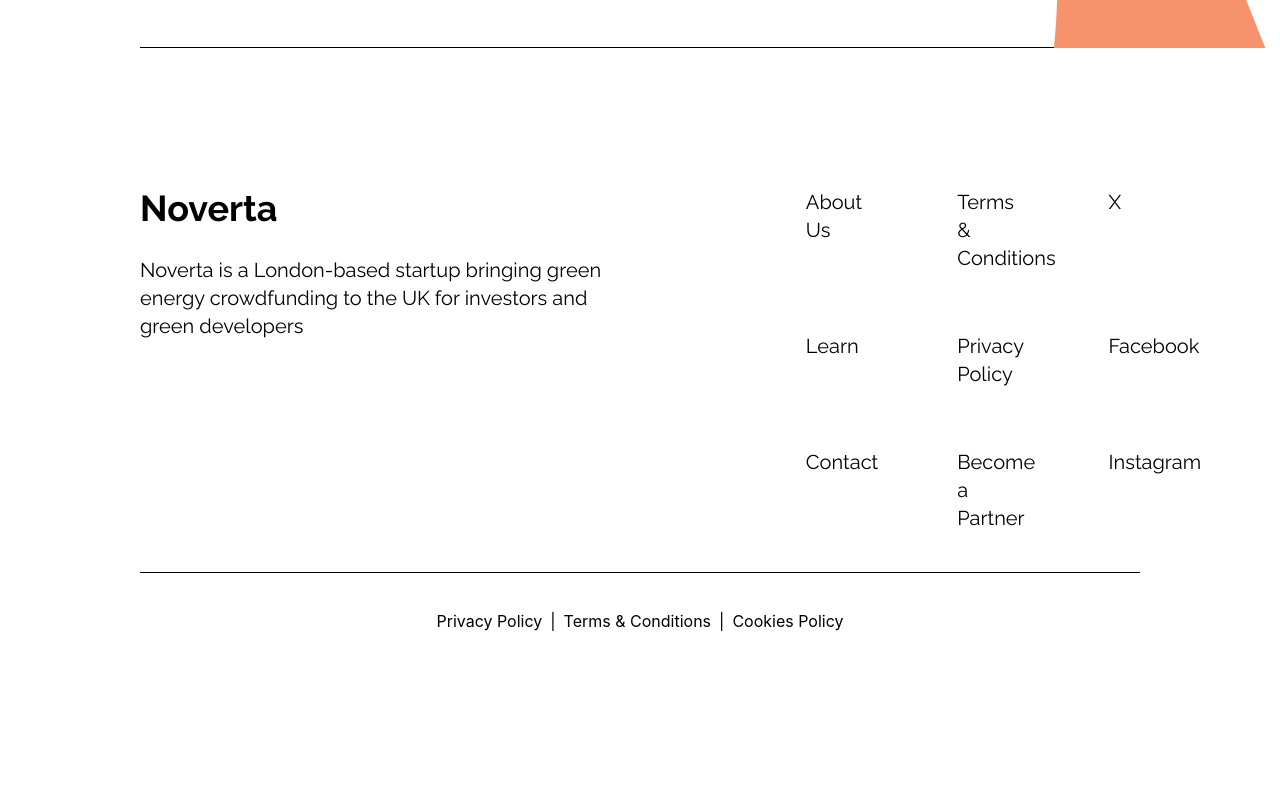
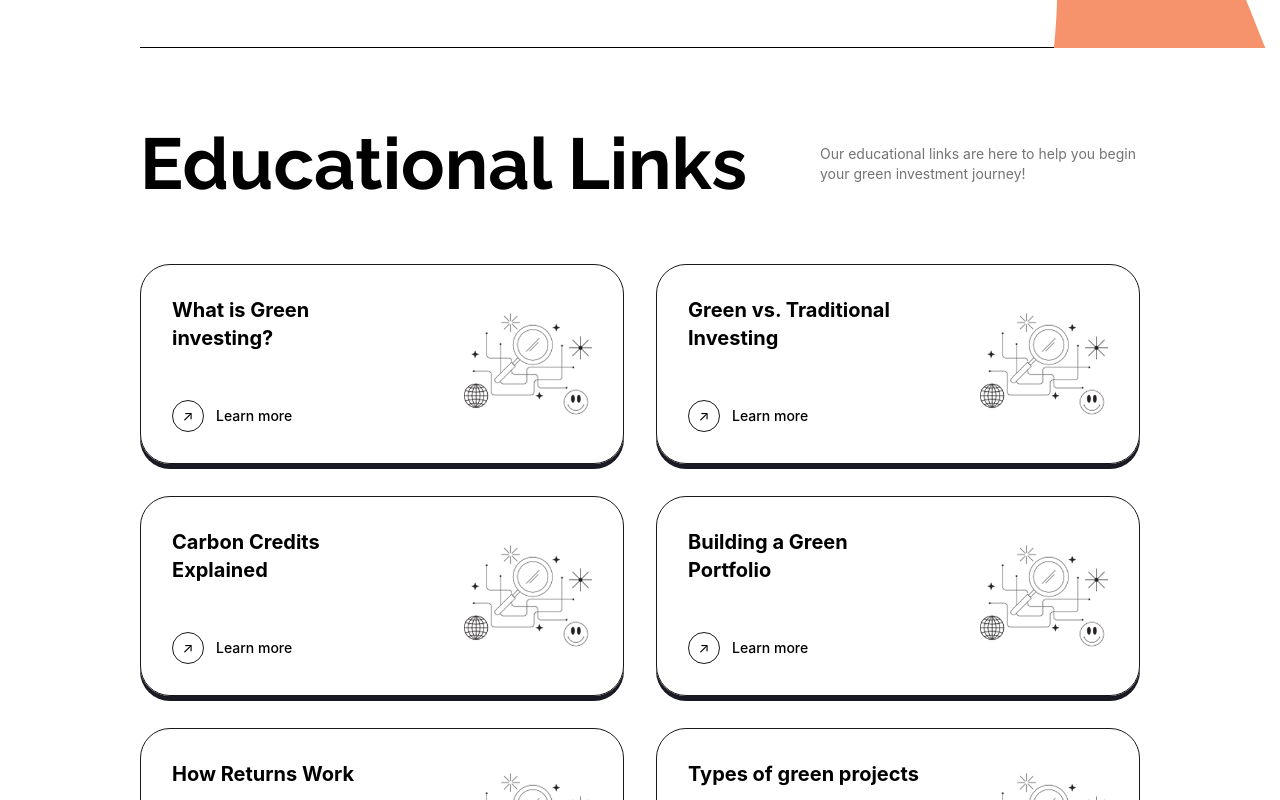
Before and after one commit to GPapagiannopoulos/enterpreneurial_journey, a React (Vite) app in the folder frontend/: page /learn in a window 1280 px wide. Shown: the part 860-1660 px from the top of the page. Before the commit the page ends 1565 px from the top, so only its background shows below. Built offline with nearby package versions, Linux system fonts and the light colour scheme.

Commit message:
feat: create education page

```diff
--- a/frontend/src/pages/Learn.tsx
+++ b/frontend/src/pages/Learn.tsx
@@ -1,5 +1,6 @@
 import Footer from "../components/Footer";
 import Navbar from "../components/Navbar";
+import EducationalLinks from "../sections/Learn/EducationalLinks";
 import Hero from "../sections/Learn/Hero";
 
 export default function Learn() {
@@ -7,6 +8,7 @@
     <div className="min-h-screen px-35">
       <Navbar />
       <Hero />
+      <EducationalLinks />
       <Footer />
     </div>
   );
--- /dev/null
+++ b/frontend/src/sections/Learn/EducationalLinks.tsx
@@ -0,0 +1,83 @@
+import webSearchImg from "../../assets/icons/web_search.png";
+
+interface EducationLinksProps {
+  title: string;
+  link: string;
+  image: string;
+}
+
+const links: EducationLinksProps[] = [
+  {
+    title: "What is Green investing?",
+    link: "/soon",
+    image: webSearchImg,
+  },
+  {
+    title: "Green vs. Traditional Investing",
+    link: "/soon",
+    image: webSearchImg,
+  },
+  {
+    title: "Carbon Credits Explained",
+    link: "/soon",
+    image: webSearchImg,
+  },
+  {
+    title: "Building a Green Portfolio",
+    link: "/soon",
+    image: webSearchImg,
+  },
+  {
+    title: "How Returns Work",
+    link: "/soon",
+    image: webSearchImg,
+  },
+  {
+    title: "Types of green projects",
+    link: "/soon",
+    image: webSearchImg,
+  },
+];
+
+export default function EducationalLinks() {
+  return (
+    <section className="py-20 border-b">
+      <div className="flex justify-between items-start mb-16">
+        <h2 className="text-7xl font-bold font-raleway">Educational Links</h2>
+        <p className="text-neutral-500 text-sm font-inter max-w-xs pt-4">
+          Our educational links are here to help you begin your green investment
+          journey!
+        </p>
+      </div>
+
+      <div className="grid grid-cols-2 gap-8">
+        {links.map((link, index) => (
+          <a
+            key={index}
+            href={link.link}
+            className="flex justify-between items-center p-8 bg-white rounded-[30px] outline outline-1 outline-offset-[-1px] outline-zinc-900 shadow-[0px_5px_0px_0px_rgba(25,26,35,1.00)] hover:translate-y-1 hover:shadow-none transition-all duration-200"
+          >
+            <div className="flex flex-col justify-between gap-12 h-full">
+              <h3 className="text-xl font-bold font-inter max-w-60">
+                {link.title}
+              </h3>
+              <div className="flex items-center gap-3">
+                <div className="w-8 h-8 rounded-full border border-zinc-900 flex items-center justify-center">
+                  <span className="text-sm">↗</span>
+                </div>
+                <span className="text-sm font-medium font-inter">
+                  Learn more
+                </span>
+              </div>
+            </div>
+            <img
+              src={link.image}
+              alt={link.title}
+              className="w-32 h-32 object-contain"
+            />
+          </a>
+        ))}
+      </div>
+    </section>
+  );
+}
```
Also changed, not shown: frontend/src/assets/icons/web_search.png (added).
